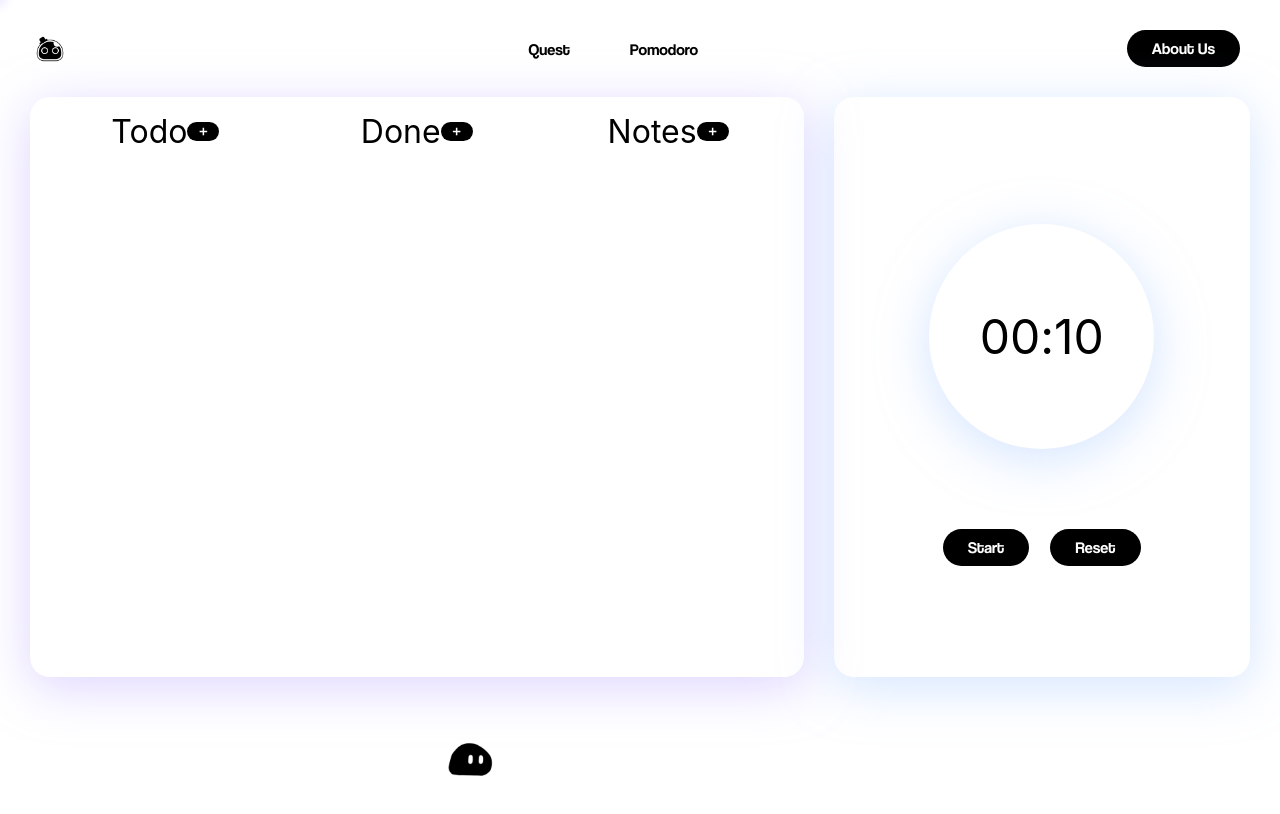
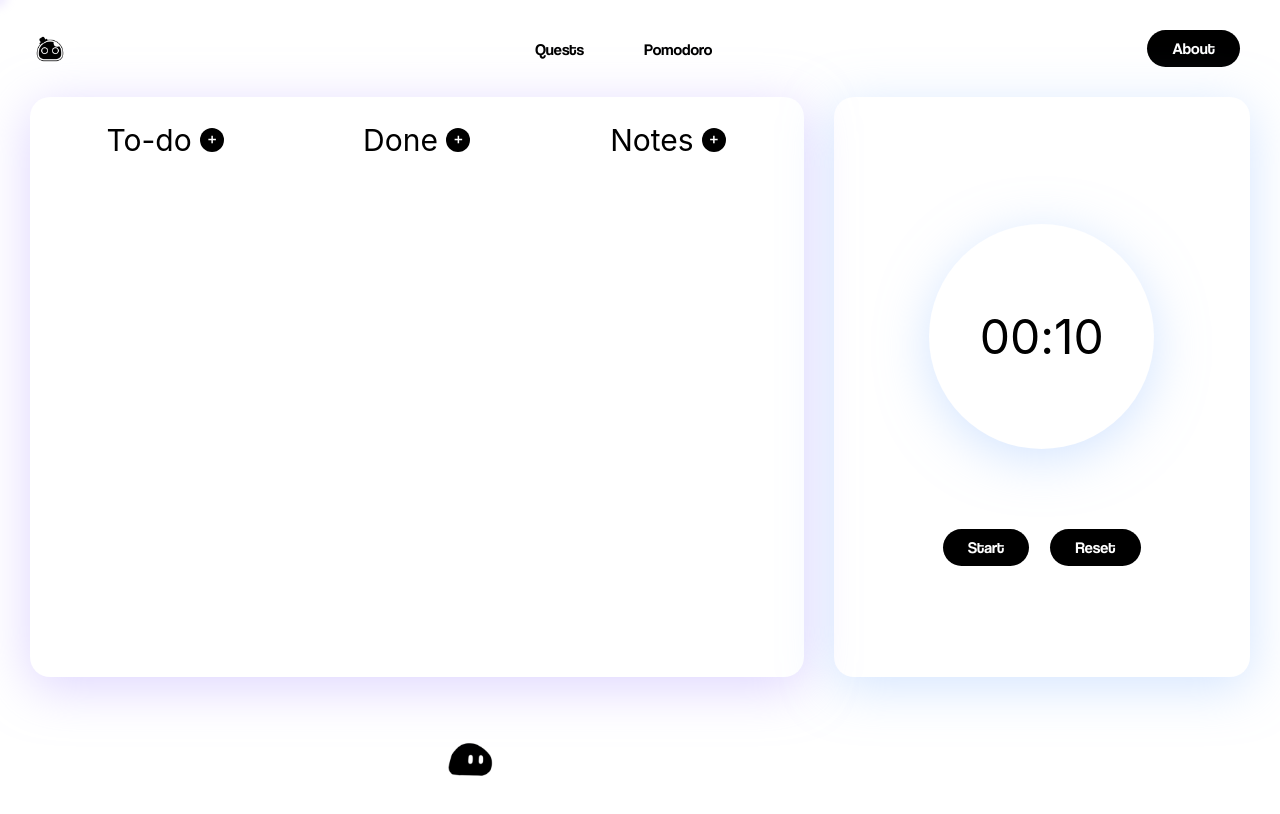
Before and after one commit to Four-Bits/quantum-x, a React (Create React App) app: page / in a window 1280 px wide. Shown: the top 814 px of the page. Built offline with nearby package versions, Linux system fonts and the light colour scheme.

Commit message:
UI updated

```diff
--- a/src/components/Menu.js
+++ b/src/components/Menu.js
@@ -6,11 +6,11 @@ const Menu = () =>{
             <img className = "logo" src={logo} alt="image not found"/>
             <nav>
                 <ul className = "nav_link">
-                    <li><a href="#">Quest</a></li>
+                    <li><a href="#">Quests</a></li>
                     <li><a href="#">Pomodoro</a></li>
                 </ul>
             </nav>
-            <a className = "cta" href="#"><button>About Us</button></a>
+            <a className = "cta" href="#"><button>About</button></a>
 
         </div>
     );
--- a/src/components/Task.js
+++ b/src/components/Task.js
@@ -43,8 +43,8 @@ const Task = () =>{
         <div className = "taskbox">
             <div className = "todobox">
                 <div className = "todoNav">
-                    <div>Todo</div>
-                    <button className = "btn-todo" onClick={click1}>+</button>
+                    <div>To-do&nbsp;</div>
+                    <button className = "btn-add" onClick={click1}>+</button>
                 </div>
                 {lst_1.map((item) => {
                     return(<TaskCard text = {item} btn = {() => {done(item)}}/>)
@@ -52,8 +52,8 @@ const Task = () =>{
             </div>
             <div className = "donebox">
                 <div className = "doneNav">
-                    <div>Done</div>
-                    <button className = "btn-done" onClick={click2}>+</button>
+                    <div>Done&nbsp;</div>
+                    <button className = "btn-add" onClick={click2}>+</button>
                 </div>
                 {lst_2.map((item) => {
                     return(<TaskCard text = {item} btn = {() => {undone(item)}}/>)
@@ -61,8 +61,8 @@ const Task = () =>{
             </div>
             <div className = "notesbox">
                 <div className = "notesNav">
-                    <div>Notes</div>
-                    <button className = "btn-todo" onClick={click3}>+</button>
+                    <div>Notes&nbsp;</div>
+                    <button className = "btn-add" onClick={click3}>+</button>
                 </div>
                 {lst_3.map((item) => {
                     return(<TaskCard text = {item} btn = {() => {notedel(item)}}/>)
--- a/src/components/TaskCard.js
+++ b/src/components/TaskCard.js
@@ -2,7 +2,7 @@ const TaskCard = (props) =>{
     return(
         <div className = "taskCardBox">
             <div className = "taskCard">{props.text}</div>
-            <button onClick={props.btn} className="taskButton">-</button>
+            <button onClick={props.btn} className="taskButton">ㆍ</button>
         </div>
             )
 }
--- a/src/index.css
+++ b/src/index.css
@@ -142,6 +142,7 @@ h2 small {
   height: 95%;
   border-radius: 20px;
   align-items: center;
+  margin-top: 20px;
 
 }
 .todoNav{
@@ -149,13 +150,23 @@ h2 small {
   flex-direction: row;
   justify-content: space-evenly;
   align-items: center;
-  font-size: 2em;
+  font-size: 30px;
+  margin-bottom: 10px;
 }
-.btn-todo{
+.btn-add{
   padding: 0px;
   margin : 0;
-  width: 2em;
+  width: 24px;
+  height: 24px;
 }
+
+.btn-add:hover {
+  padding: 0px;
+  margin: 0;
+  width: 30px;
+  height: 30px;
+}
+
 .donebox{
   display: flex;
   flex-direction: column;
@@ -163,13 +174,15 @@ h2 small {
   height: 95%;
   border-radius: 20px;
   align-items: center;
+  margin-top: 20px;
 }
 .doneNav{
   display : flex;
   flex-direction: row;
   justify-content: center;
   align-items: center;
-  font-size: 2em;
+  font-size: 30px;
+  margin-bottom: 10px;
 
 }
 .btn-done{
@@ -184,13 +197,15 @@ h2 small {
   height: 95%;
   border-radius: 20px;
   align-items: center;
+  margin-top: 20px;
 }
 .notesNav{
   display : flex;
   flex-direction: row;
   justify-content: center;
   align-items: center;
-  font-size: 2em;
+  font-size: 30px;
+  margin-bottom: 10px;
 }
 .btn-notes{
   padding: 0px;
@@ -200,19 +215,32 @@ h2 small {
 .taskCardBox{
   display: flex;
   flex-direction: row;
-  margin: .5em 0 .5em 0;
+  margin: 0.4em 0 0.4em 0;
   width: 100%;
   height: 3em;
   justify-content: space-evenly;
   align-items: center;
   border-radius: 10px;
   border: #BDABFF solid 1px;
+
 }
 .taskButton{
   padding: 0;
-  width: 2em;
-  height: 2em;
+  width: 24px;
+  height: 24px;
   border-radius: 50%;
+  background: white;
+  color: black;
+  font-size: 18px;
+
+}
+
+.taskButton:hover {
+  padding: 0px;
+  margin: 0;
+  width: 28px;
+  height: 28px;
+  background: black;
 }
 
 /* pomodoro */
```
